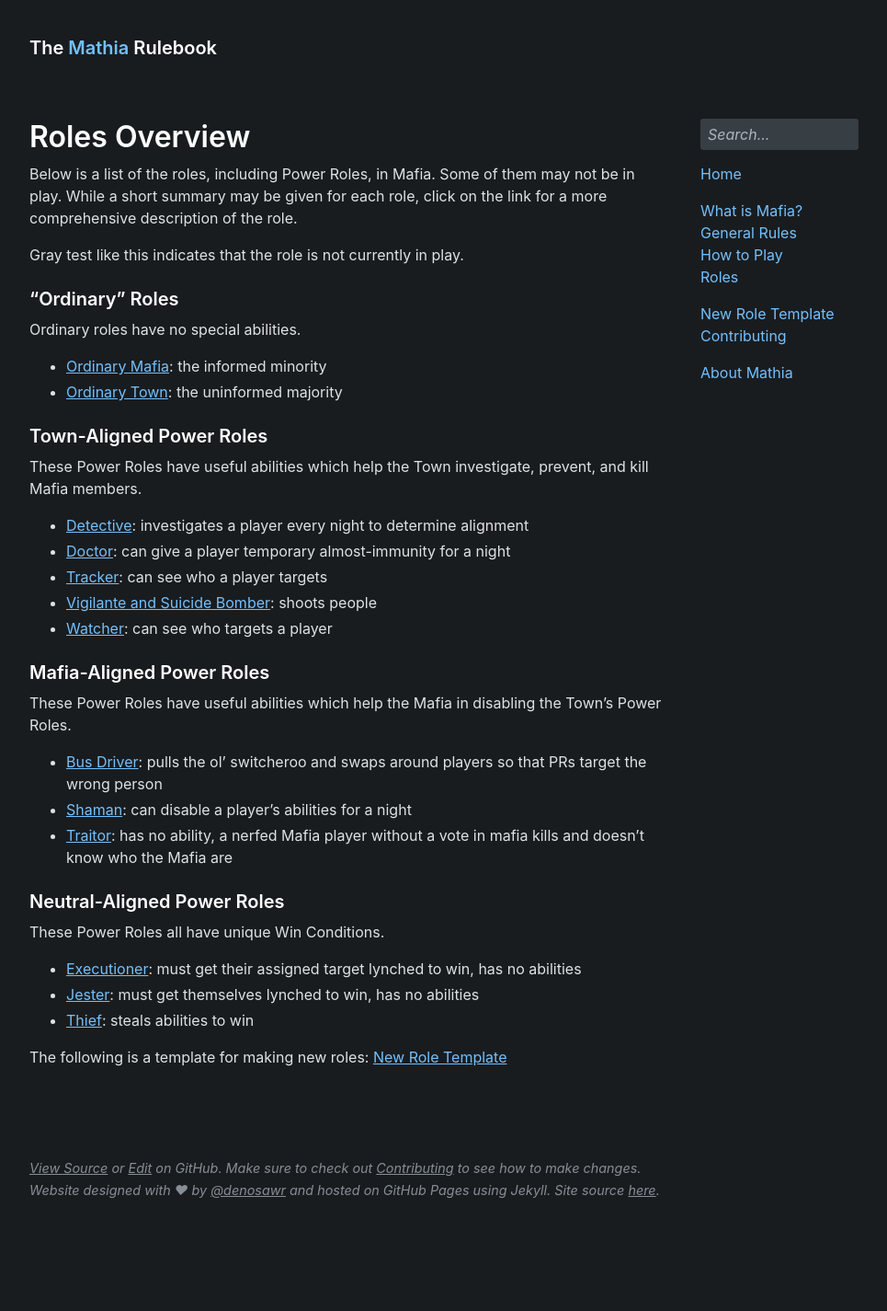
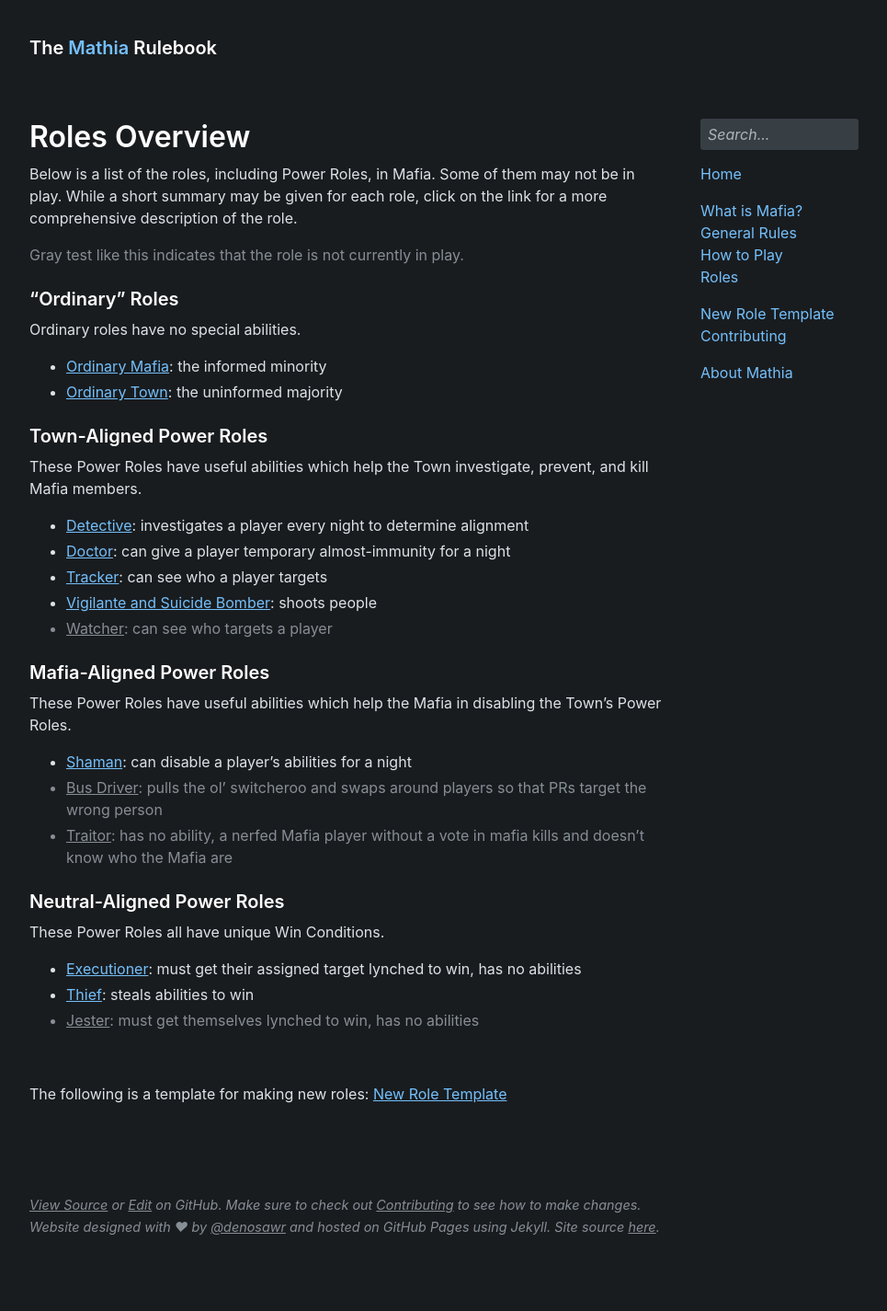
Before and after one commit to olliecheng/mathia-rulebook, a Jekyll site: the page built from roles/index.md, in a window 1280 px wide. Shown: the whole page at 92% size, without its empty margins (152-1117 px from the left). Built offline with Jekyll 4.4.1, drawn with Linux system fonts in a browser that asks for light colours; some web fonts are replaced; before the commit the page ends 1385 px from its top, so only the background shows below that; part of the change alters nothing that is shown.

```diff
--- /dev/null
+++ b/_includes/function.fetch-pages.html
@@ -0,0 +1,82 @@
+{% for page in site.pages %}
+
+{% assign absURLBit = page.path | split: "." | first %}
+{% assign actualURL = site.baseurl | append: "../" | append: absURLBit %}
+{% assign parseString = include.template
+    | replace: "$title", page.title
+    | replace: "$url", actualURL
+    | replace: "$description", page.description
+%}
+
+{% unless include.param1 == nil %}
+{% assign params = include.param1 | split: "="  %}
+{%- assign key = params[0] | strip | downcase -%}
+{%- assign value = params[1] | strip | downcase -%}
+{% if value=="yes" %}
+{% assign value=true %}
+{% elsif value=="no" %}
+{% assign value=false %}
+{% elsif value=="empty" %}
+{% assign value=nil %}
+{% endif %}
+{% if page[key] == value %}
+
+{% unless include.param2 == nil %}
+{% assign params = include.param2 | split: "="  %}
+{%- assign key = params[0] | strip | downcase -%}
+{%- assign value = params[1] | strip | downcase -%}
+{% if value=="yes" %}
+{% assign value=true %}
+{% elsif value=="no" %}
+{% assign value=false %}
+{% elsif value=="empty" %}
+{% assign value=nil %}
+{% endif %}
+{% if page[key] == value %}
+
+{% unless include.param3 == nil %}
+{% assign params = include.param3 | split: "="  %}
+{%- assign key = params[0] | strip | downcase -%}
+{%- assign value = params[1] | strip | downcase -%}
+{% if value=="yes" %}
+{% assign value=true %}
+{% elsif value=="no" %}
+{% assign value=false %}
+{% elsif value=="empty" %}
+{% assign value=nil %}
+{% endif %}
+{% if page[key] == value %}
+
+{% unless include.param4 == nil %}
+{% assign params = include.param4 | split: "="  %}
+{%- assign key = params[0] | strip | downcase -%}
+{%- assign value = params[1] | strip | downcase -%}
+{% if value=="yes" %}
+{% assign value=true %}
+{% elsif value=="no" %}
+{% assign value=false %}
+{% elsif value=="empty" %}
+{% assign value=nil %}
+{% endif %}
+
+{% if page[key] == value %}
+{{parseString}}
+{% endif %}
+
+{% else %}
+{{parseString}}
+{% endunless %}
+{% endif %}
+{% else %}
+{{parseString}}
+{% endunless %}
+{% endif %}
+{% else %}
+{{parseString}}
+{% endunless %}
+{% endif %}
+{% else %}
+{{parseString}}
+{% endunless %}
+
+{% endfor %}
--- a/roles/index.md
+++ b/roles/index.md
@@ -13,23 +13,15 @@ Below is a list of the roles, including Power Roles, in Mafia. Some of them may
 Ordinary roles have no special abilities.
 
 <ul>
-{% for page in site.pages %}
-{%- assign alignment = page.alignment | downcase -%}
-<!-- starts with "ordinary"? -->
-{%- assign lowerCaseTitle = page.title | downcase -%}
-{% unless lowerCaseTitle == "" %}
-{% assign checkArray = lowerCaseTitle | split: "ordinary" %}
-{% if checkArray[0] == "" %}
-<!-- match! -->
-{% assign path = page.path | split: "." | first %}
+{% include function.fetch-pages.html param1="layout=role"
+                                     param2="special=ordinary"
+                                     param3="enabled=yes"
+                                     template='<li><a href="$url">$title</a>: $description</li>' %}
 
-<li class="{% unless page.enabled %}disabled{% endunless %}">
-    <a href="{{ site.baseurl }}../{{ path }}">{{ page.title }}</a>: {{ page.description }}
-</li>
-
-{% endif %}
-{% endunless %}
-{% endfor %}
+{% include function.fetch-pages.html param1="layout=role"
+                                     param2="special=ordinary"
+                                     param3="enabled=no"
+                                     template='<li class="disabled"><a href="$url">$title</a>: $description</li>' %}
 </ul>
 
 
@@ -38,26 +30,19 @@ Ordinary roles have no special abilities.
 These Power Roles have useful abilities which help the Town investigate, prevent, and kill Mafia members.
 
 <ul>
-{% for page in site.pages %}
-{%- assign alignment = page.alignment | downcase -%}
-<!-- starts with "ordinary"? -->
-{%- assign lowerCaseTitle = page.title | downcase -%}
-{% unless lowerCaseTitle == "" %}
-{% assign checkArray = lowerCaseTitle | split: "ordinary" %}
-{% unless checkArray[0] == "" %}
-<!-- match! -->
-{% if alignment == "town" %}
-{% assign path = page.path | split: "." | first %}
+{% include function.fetch-pages.html param1="layout=role"
+                                     param2="special=empty"
+                                     param3="enabled=yes"
+                                     param4="alignment=town"
+                                     template='<li><a href="$url">$title</a>: $description</li>' %}
 
-<li class="{% unless page.enabled %}disabled{% endunless %}">
-    <a href="{{ site.baseurl }}../{{ path }}">{{ page.title }}</a>: {{ page.description }}
-</li>
+{% include function.fetch-pages.html param1="layout=role"
+                                     param2="special=empty"
+                                     param3="enabled=no"
+                                     param4="alignment=town"
+                                     template='<li class="disabled"><a href="$url">$title</a>: $description</li>' %}
+</ul>
 
-{% endif %}
-{% endunless %}
-{% endunless %}
-{% endfor %}
-</ul>
 
 
 
@@ -66,26 +51,17 @@ These Power Roles have useful abilities which help the Town investigate, prevent
 These Power Roles have useful abilities which help the Mafia in disabling the Town's Power Roles.
 
 <ul>
-{% for page in site.pages %}
-{%- assign alignment = page.alignment | downcase -%}
-<!-- starts with "ordinary"? -->
-{%- assign lowerCaseTitle = page.title | downcase -%}
-{% unless lowerCaseTitle == "" %}
-{% assign checkArray = lowerCaseTitle | split: "ordinary" %}
-{% unless checkArray[0] == "" %}
-<!-- match! -->
-{% if alignment == "mafia" %}
-{% assign path = page.path | split: "." | first %}
+{% include function.fetch-pages.html param1="layout=role"
+                                     param2="special=empty"
+                                     param3="enabled=yes"
+                                     param4="alignment=mafia"
+                                     template='<li><a href="$url">$title</a>: $description</li>' %}
 
-<li class="{% unless page.enabled %}disabled{% endunless %}">
-    <a href="{{ site.baseurl }}../{{ path }}">{{ page.title }}</a>: {{ page.description }}
-</li>
-
-{% endif %}
-{% endunless %}
-{% endunless %}
-{% endfor %}
-
+{% include function.fetch-pages.html param1="layout=role"
+                                     param2="special=empty"
+                                     param3="enabled=no"
+                                     param4="alignment=mafia"
+                                     template='<li class="disabled"><a href="$url">$title</a>: $description</li>' %}
 </ul>
 
 
@@ -94,27 +70,19 @@ These Power Roles have useful abilities which help the Mafia in disabling the To
 These Power Roles all have unique Win Conditions.
 
 <ul>
-{% for page in site.pages %}
-{%- assign alignment = page.alignment | downcase -%}
-<!-- starts with "ordinary"? -->
-{%- assign lowerCaseTitle = page.title | downcase -%}
-{% unless lowerCaseTitle == "" %}
-{% assign checkArray = lowerCaseTitle | split: "ordinary" %}
-{% unless checkArray[0] == "" %}
-<!-- match! -->
-{% if alignment == "neutral" %}
-{% assign path = page.path | split: "." | first %}
+{% include function.fetch-pages.html param1="layout=role"
+                                     param2="special=empty"
+                                     param3="enabled=yes"
+                                     param4="alignment=neutral"
+                                     template='<li><a href="$url">$title</a>: $description</li>' %}
 
-<li class="{% unless page.enabled %}disabled{% endunless %}">
-    <a href="{{ site.baseurl }}../{{ path }}">{{ page.title }}</a>: {{ page.description }}
-</li>
-
-{% endif %}
-{% endunless %}
-{% endunless %}
-{% endfor %}
-
+{% include function.fetch-pages.html param1="layout=role"
+                                     param2="special=empty"
+                                     param3="enabled=no"
+                                     param4="alignment=neutral"
+                                     template='<li class="disabled"><a href="$url">$title</a>: $description</li>' %}
 </ul>
 
+<br>
 
 The following is a template for making new roles: [New Role Template]({{ site.baseurl }}{% link information/new-role-template.md %})
--- a/styles.scss
+++ b/styles.scss
@@ -88,3 +88,11 @@ footer {
 .page {
   width: 100%;
 }
+
+.disabled {
+  color: var(--gray-600);
+
+  a {
+    color: inherit;
+  }
+}
```
